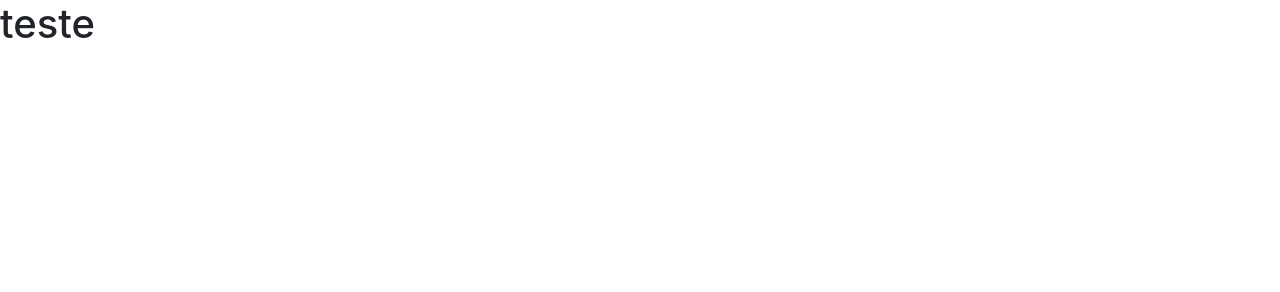
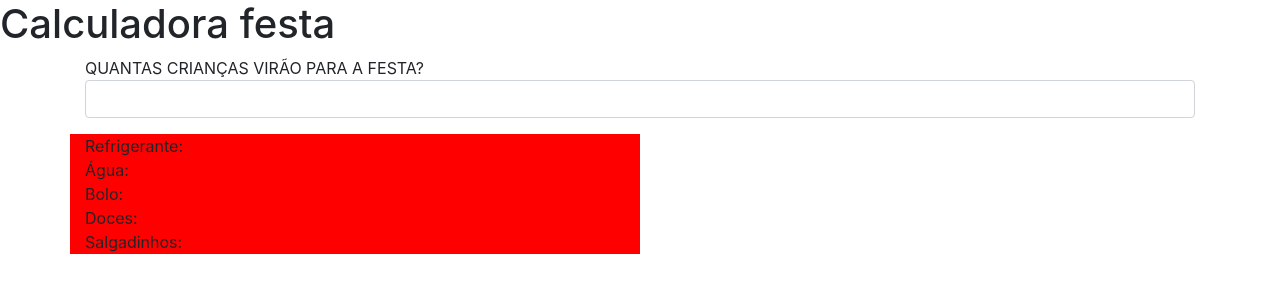
Before and after one commit to Erik-Kaue/projetoFesta, a website: page www/index.html in a window 1280 px wide. Drawn offline with Linux system fonts and the light colour scheme.

Commit message:
layout base

```diff
--- a/www/css/style.css
+++ b/www/css/style.css
@@ -1 +1,7 @@
 /**/
+.sla{
+  background-color: red;
+}
+.h1{
+  text-align: center;
+}
--- a/www/index.html
+++ b/www/index.html
@@ -14,6 +14,45 @@
 
 </head>
 <body>
-  <h1> teste</h1>
+  <h1>Calculadora festa</h1>
+    <div class="container">
+      <div class="row">
+        <div class="col-12">
+
+            <p1>QUANTAS CRIANÇAS VIRÃO PARA A FESTA?</p1>
+            <div class="form-group">
+              <input type="text" class="form-control visor">
+            </div>
+
+        </div>
+      </div>
+    </div>
+    <div class="container">
+      <div class="row">
+        <div class="col-6 sla">
+          Refrigerante:
+        </div>
+      </div>
+      <div class="row">
+        <div class="col-6 sla">
+          Água:
+        </div>
+      </div>
+      <div class="row">
+        <div class="col-6 sla">
+          Bolo:
+        </div>
+      </div>
+      <div class="row">
+        <div class="col-6 sla">
+          Doces:
+        </div>
+      </div>
+      <div class="row">
+        <div class="col-6 sla">
+          Salgadinhos:
+        </div>
+      </div>
+    </div>
 </body>
 </html>
```
